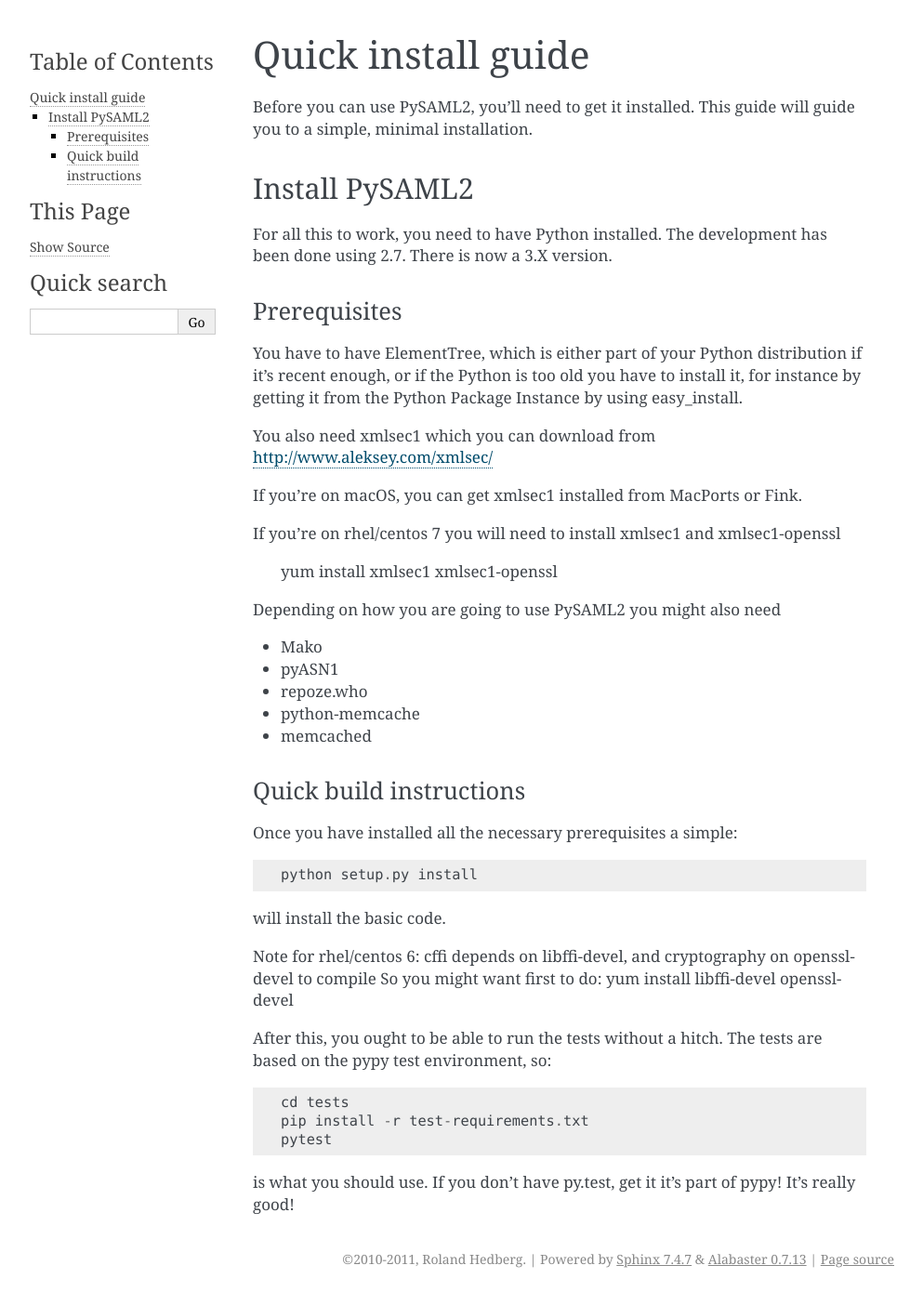
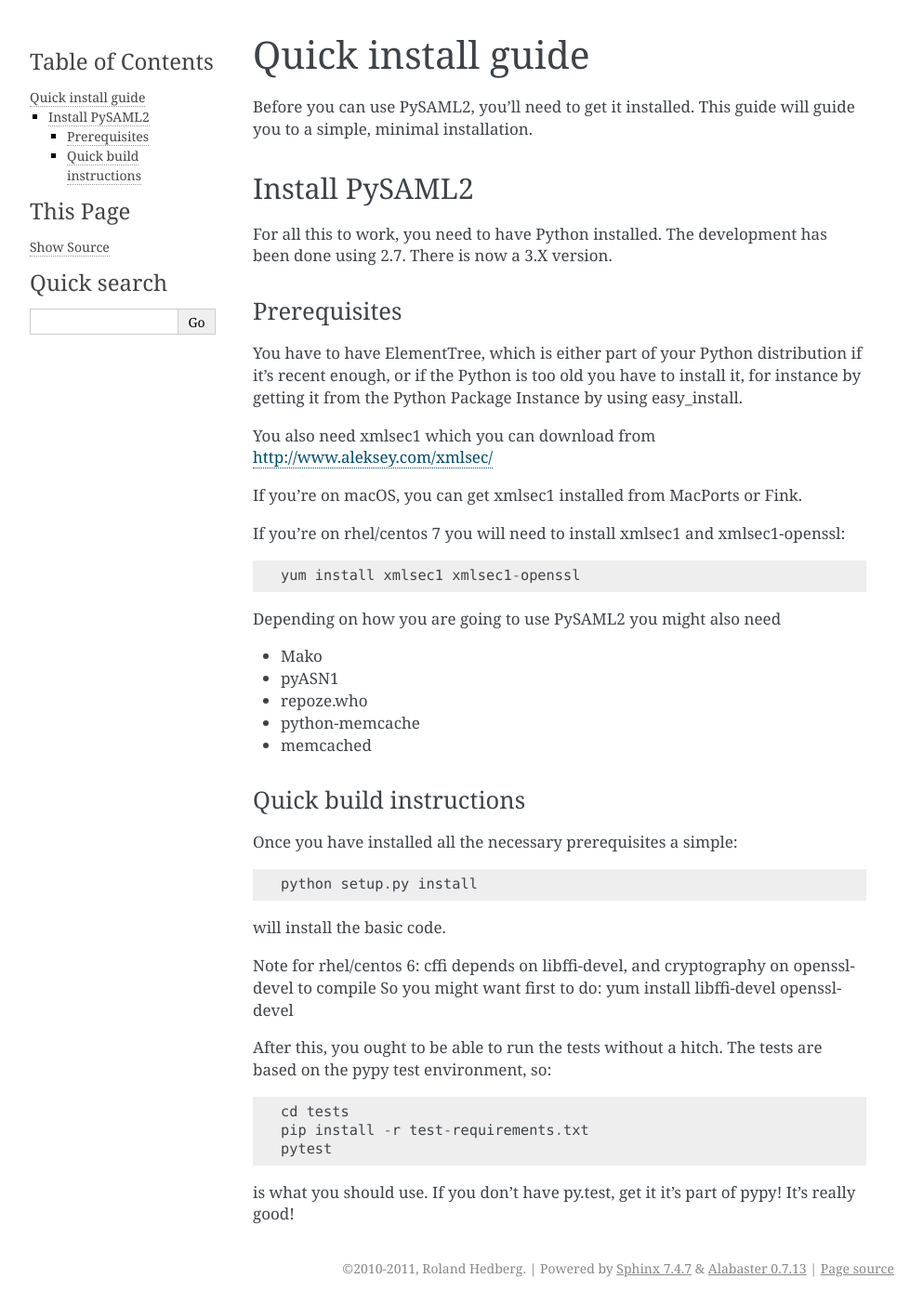
Before and after one commit to IdentityPython/pysaml2, a Sphinx documentation site: the page built from docs/install.rst, in a window 1280 px wide. Shown: the whole page at 93% size, without its empty margins (148-1141 px from the left). Built offline with Sphinx 7.4.7, drawn with Linux system fonts in a browser that asks for light colours; pages that are not in the unit, such as notebooks, are missing from menus; the version number is read from the project's files by our own code.

Commit message:
code block

```diff
--- a/docs/install.rst
+++ b/docs/install.rst
@@ -25,7 +25,7 @@
 
 If you're on macOS, you can get xmlsec1 installed from MacPorts or Fink.
 
-If you're on rhel/centos 7 you will need to install xmlsec1 and xmlsec1-openssl
+If you're on rhel/centos 7 you will need to install xmlsec1 and xmlsec1-openssl::
 
     yum install xmlsec1 xmlsec1-openssl
 
```
